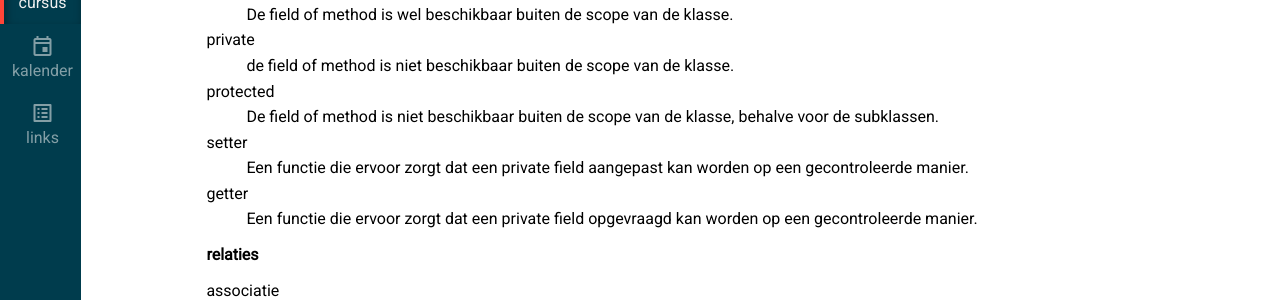
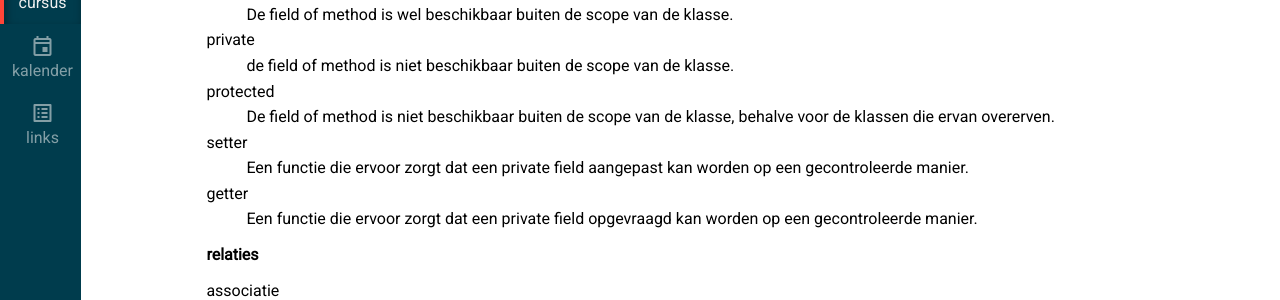
Before and after one commit to T-INFORMATICA/t-informatica.github.io, a Jekyll site: the page built from _courses/programmeren/datastructuren/index.md, in a window 1280 px wide and 900 px high, scrolled down 1942 px. Shown: the part 178-478 px from the top of the window. Built offline with Jekyll 4.4.1, drawn with Linux system fonts in a browser that asks for light colours; some web fonts are replaced; comment, search, counter and statistics services are not loaded.

Commit message:
Update access-modifiers.md

```diff
--- a/_courses/programmeren/datastructuren/access-modifiers.md
+++ b/_courses/programmeren/datastructuren/access-modifiers.md
@@ -14,7 +14,7 @@ definitions:
  - name: private
    definition: de field of method is niet beschikbaar buiten de scope van de klasse.
  - name: protected
-   definition: De field of method is niet beschikbaar buiten de scope van de klasse, behalve voor de subklassen.
+   definition: De field of method is niet beschikbaar buiten de scope van de klasse, behalve voor de klassen die ervan overerven.
  - name: setter
    definition: Een functie die ervoor zorgt dat een private field aangepast kan worden op een gecontroleerde manier.
  - name: getter
```
